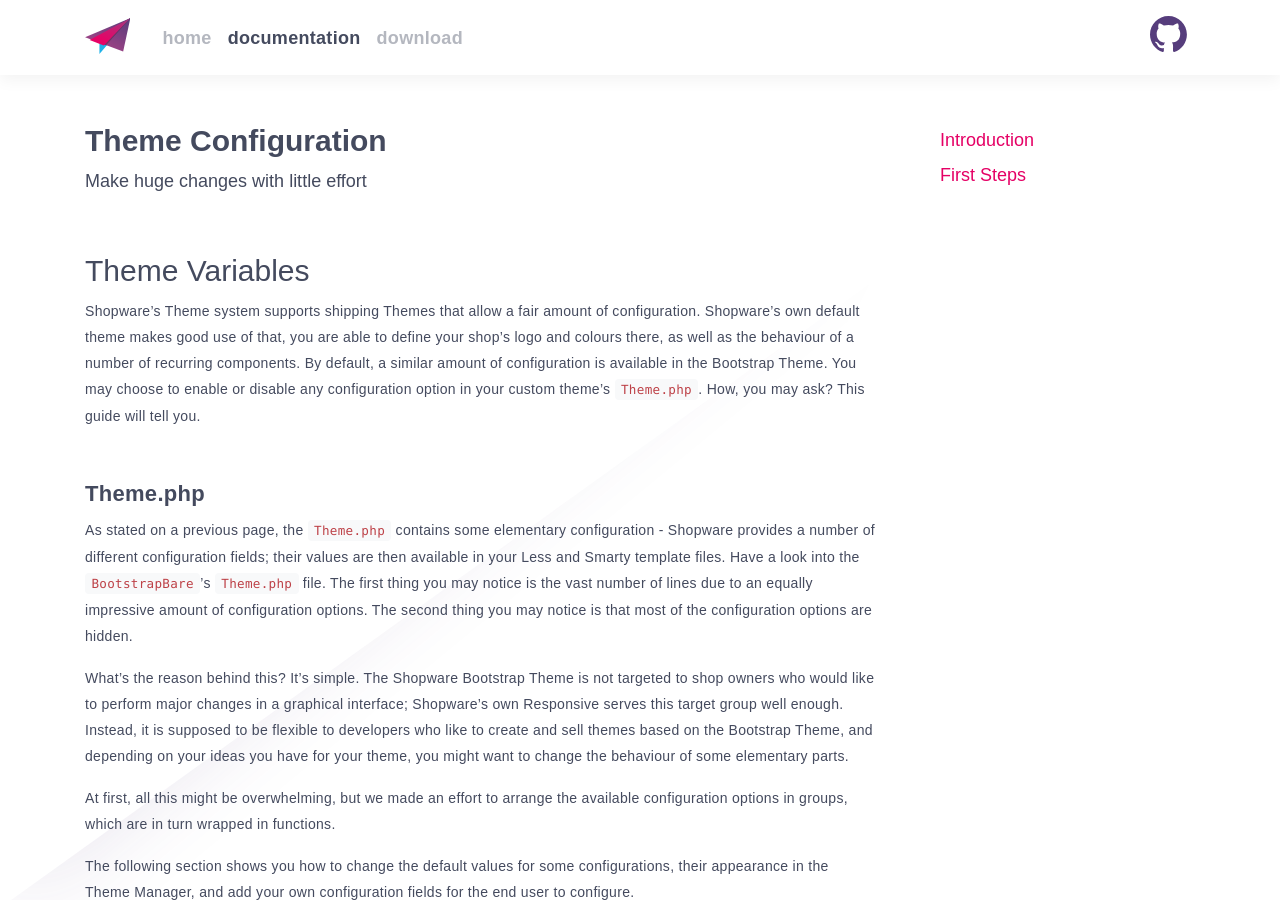
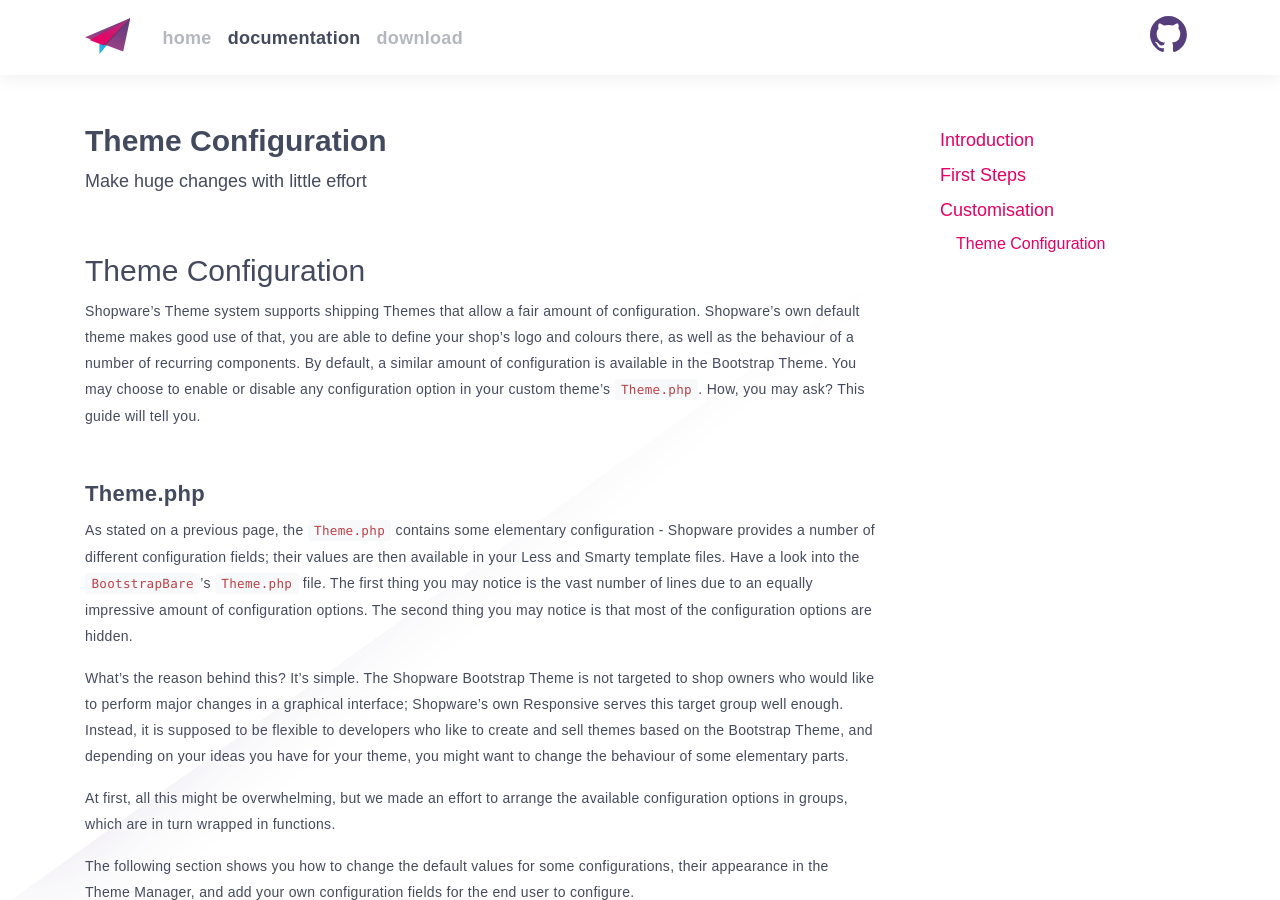
Before and after one commit to conexco/shopware-bootstrap-theme, a Jekyll site: the page built from docs/customisation.md, in a window 1280 px wide and 900 px high. Built offline with Jekyll 4.4.1, drawn with Linux system fonts in a browser that asks for light colours; nearby versions of some CDN libraries; some web fonts are replaced.

Commit message:
Updated navigation

```diff
--- a/_data/nav.yml
+++ b/_data/nav.yml
@@ -7,9 +7,9 @@
     - title: In-Depth Structure
     - title: Creating Our First Theme
 #    - title: Setup
-#- title: Customize
-#  pages:
-#    - title: Theme Configuration
+- title: Customisation
+  pages:
+    - title: Theme Configuration
 #    - title: Variables
 #    - title: Extends
 #- title: Integrate
--- a/docs/theme-configuration.md
+++ b/docs/customisation.md
@@ -6,7 +6,7 @@ group: customisation
 toc: true
 ---
 
-## Theme Variables
+## Theme Configuration
 
 Shopware's Theme system supports shipping Themes that allow a fair amount of configuration.
 Shopware's own default theme makes good use of that, you are able to define your shop's logo and colours there,
```
